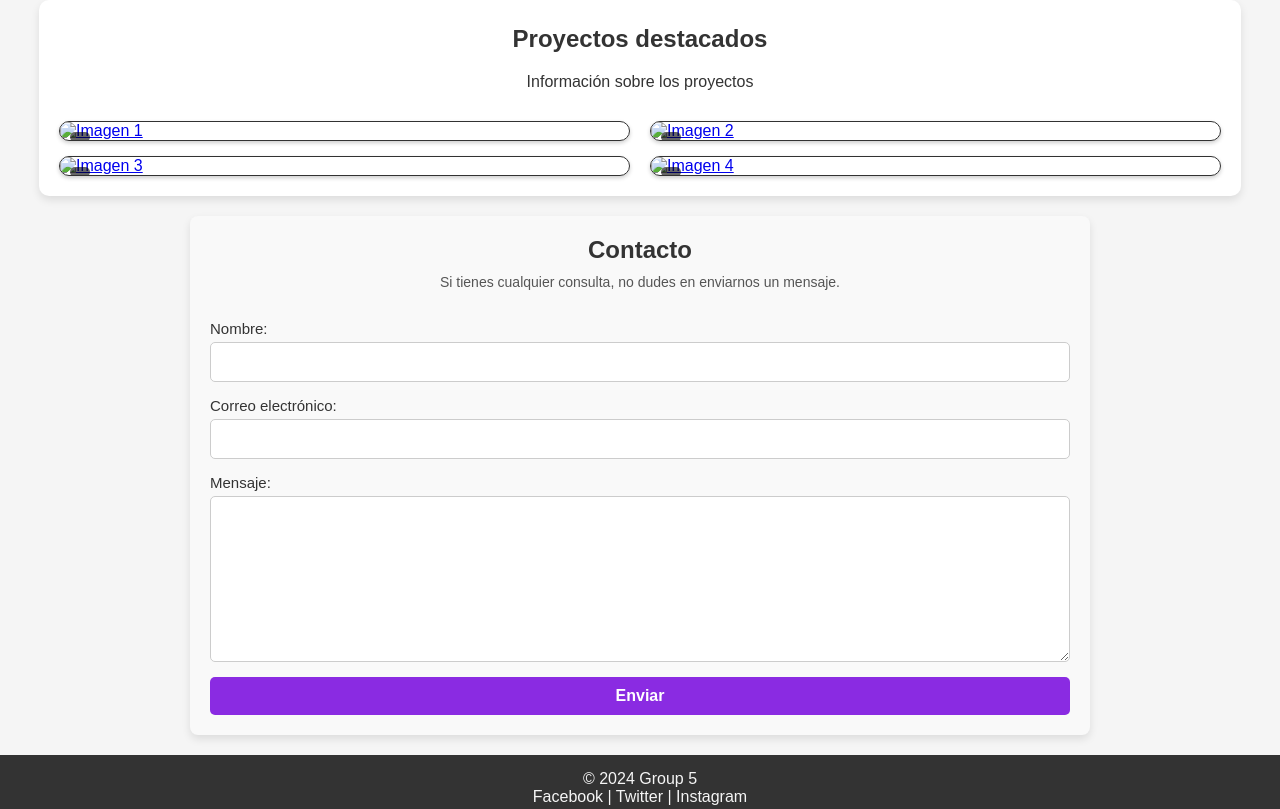
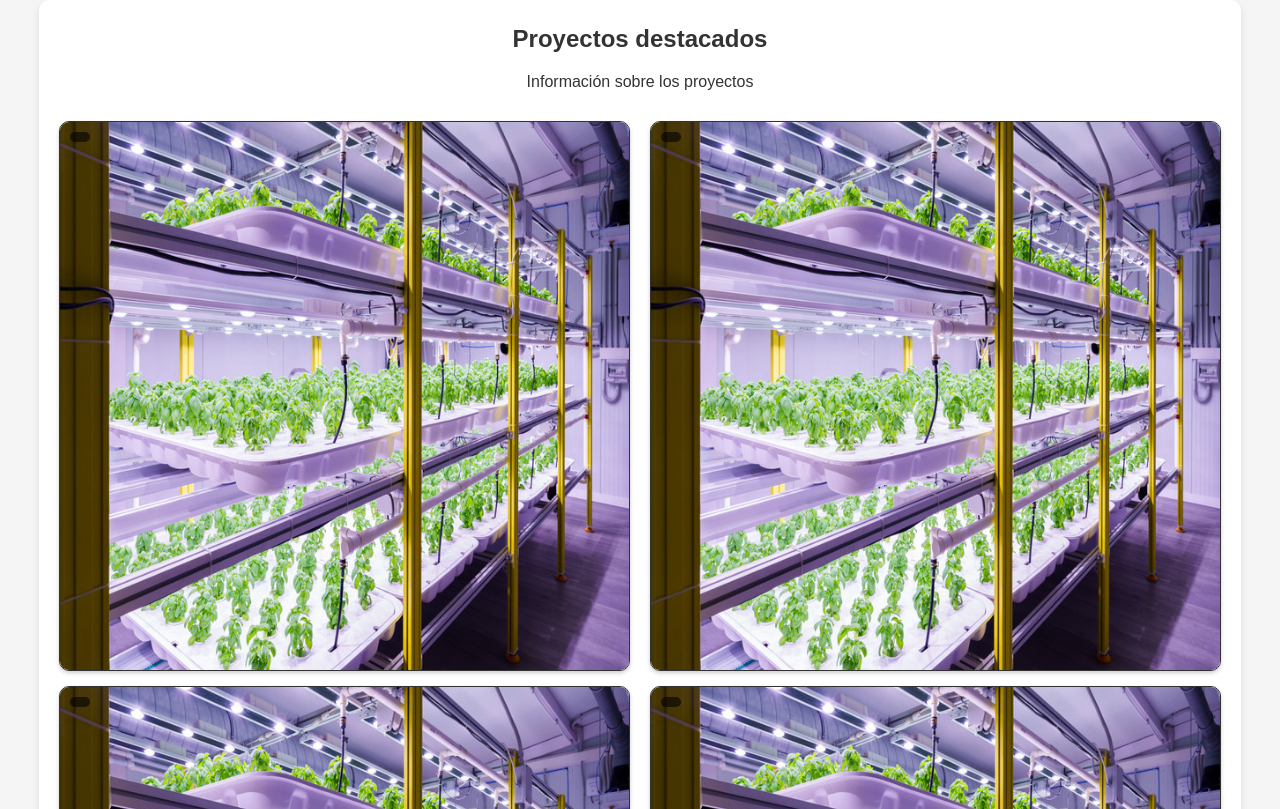
Before and after one commit to RaulJuarez-ITB2425/TA04-Group5, a plain HTML site: page index.html in a window 1280 px wide. Shown: the part 800-1609 px from the top of the page. Drawn offline with Linux system fonts and the light colour scheme; the site is published under a folder, as on GitHub Pages, so addresses that start at the root find nothing.

```diff
--- a/index.html
+++ b/index.html
@@ -5,7 +5,7 @@
     <meta name="viewport" content="width=device-width, initial-scale=1.0">
     <title>Group 5 Web</title>
     <link rel="stylesheet" href="./css/styles.css">
-    <link rel="icon" href="/imagenes/iconoHack.png">
+    <link rel="icon" href="./imagenes/iconoHack.png">
 </head>
 <body>
 
@@ -13,7 +13,7 @@
         <nav>
             <ul class="nav-menu">
                 <li><a href="index.html" class="activo">Inicio</a></li>
-                <li><a href="/html/proyectos.html">Proyectos</a></li>
+                <li><a href="./html/proyectos.html">Proyectos</a></li>
                 <li><a href="#contacto">Contacto</a></li>
             </ul>
         </nav>
@@ -32,22 +32,22 @@
             <h1>Proyectos destacados</h1>
             <p>Información sobre los proyectos</p>
             <div class="image-container1">
-                <a href="/html/proyecto1.html" class="image-box">
-                    <img src="/imagenes/cultivo.jpg" alt="Imagen 1">
+                <a href="./html/proyecto1.html" class="image-box">
+                    <img src="./imagenes/cultivo.jpg" alt="Imagen 1">
                     <span class="project-title"></span>
                 </a>
-                <a href="/html/proyecto2.html" class="image-box">
-                    <img src="../imagenes/cultivo.jpg" alt="Imagen 2">
+                <a href="./html/proyecto2.html" class="image-box">
+                    <img src="./imagenes/cultivo.jpg" alt="Imagen 2">
                     <span class="project-title"></span>
                 </a>
             </div>
             <div class="image-container2">
-                <a href="/html/proyecto3.html" class="image-box">
-                    <img src="/imagenes/cultivo.jpg" alt="Imagen 3">
+                <a href="./html/proyecto3.html" class="image-box">
+                    <img src="./imagenes/cultivo.jpg" alt="Imagen 3">
                     <span class="project-title"></span>
                 </a>
-                <a href="/html/proyecto4.html" class="image-box">
-                    <img src="/imagenes/cultivo.jpg" alt="Imagen 4">
+                <a href="./html/proyecto4.html" class="image-box">
+                    <img src="./imagenes/cultivo.jpg" alt="Imagen 4">
                     <span class="project-title"></span>
                 </a>
             </div>
```
